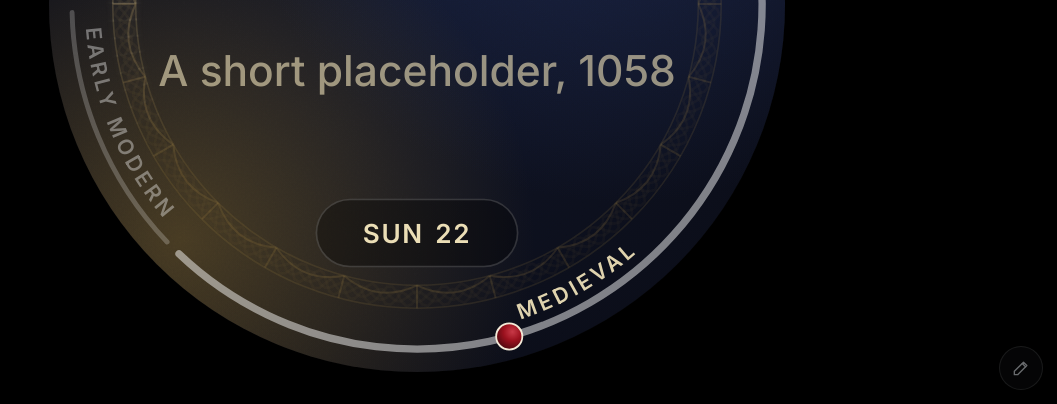
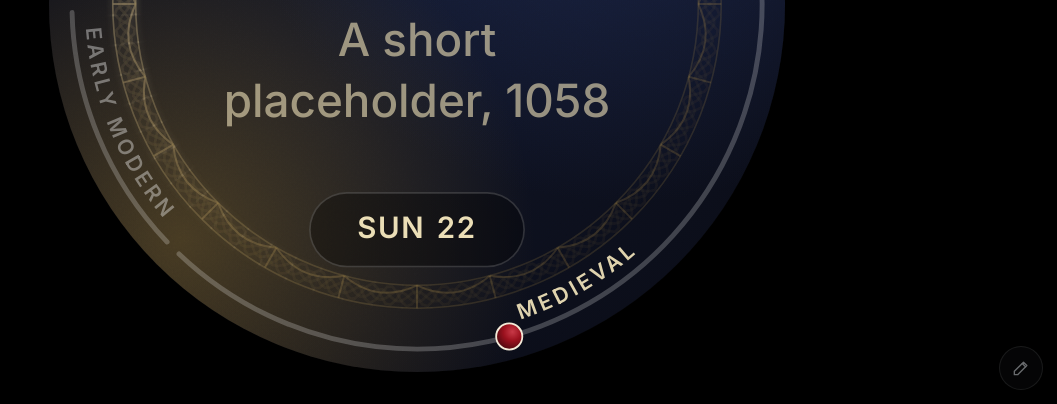
Before and after one commit to ottsme/time_machine, a plain HTML site: page clock/index.html in a window 1280 px wide. Shown: the part 396-800 px from the top of the page, without its empty margins (223-1280 px from the left). Drawn offline with nearby package versions, Linux system fonts and the light colour scheme.

Commit message:
History Clock simulator v2.3 (matches watch face v0.8): stronger friezes, longer glow, 28 px text, larger pill, current era not highlighted
Co-Authored-By: Claude Opus 5.5 <noreply@anthropic.com>
Claude-Session: https://claude.ai/code/session_01RnU3NQzhvnxLPevavADgiX

```diff
--- a/clock/index.html
+++ b/clock/index.html
@@ -42,9 +42,9 @@ body.guides #guides{display:block}
 .comp{position:absolute;display:flex;flex-direction:column;align-items:center;justify-content:center;background:rgba(0,0,0,.32);border:1px solid rgba(255,255,255,.16);font-weight:600;line-height:1.05}
 .comp small{font-size:9px;letter-spacing:1.5px;opacity:.75;font-weight:600}
 .comp b{font-size:16px;font-weight:600}
-.comp.pill{flex-direction:row;gap:7px;border-radius:21px;height:42px;width:124px;font-size:16px;letter-spacing:1px}
-.comp.pill small{font-size:16px;letter-spacing:1px;opacity:1}
-.comp.pill b{font-size:16px}
+.comp.pill{flex-direction:row;gap:7px;border-radius:23px;height:46px;width:132px;font-size:18px;letter-spacing:1px}
+.comp.pill small{font-size:18px;letter-spacing:1px;opacity:1}
+.comp.pill b{font-size:18px}
 #sponsor{position:absolute;left:0;width:450px;text-align:center}
 #sponsor small{display:block;font-size:10px;letter-spacing:1.6px;opacity:.6;font-weight:500}
 #sponsor b{display:block;margin-top:3px;font-size:13px;font-weight:600;opacity:.85}
@@ -152,7 +152,7 @@ body.sheet #sheet{transform:none}
  <div class="pane" id="p-layout"><div id="layoutCtl"></div>
   <div class="row"><button class="btn" id="reset">Reset all</button><button class="btn" id="copy">Copy values</button></div>
   <textarea id="out" readonly aria-label="Current values"></textarea>
-  <p class="hint">History Clock simulator v2.2. Values are kept on this phone.</p>
+  <p class="hint">History Clock simulator v2.3. Values are kept on this phone.</p>
  </div>
  <div class="pane" id="p-review">
   <h3>This year</h3>
@@ -182,16 +182,16 @@ const NS='http://www.w3.org/2000/svg';
 
 /* ---------- tunable values ---------- */
 const DEF={
- accent:'#c9372c', aod:false, bg:true, glow1:0.6, glow2:0.4, grain:0.10, grainScale:0.8, pattern:0.7, fadeMin:10,
- yearFont:'Cormorant Garamond', labelFont:'serif', tick:'none', adPos:'baseline', guides:false, secGlow:true, glowStr:0.7, glowTail:100, eraLabels:true, overflow:true, placeholders:true,
+ accent:'#c9372c', aod:false, bg:true, glow1:0.6, glow2:0.4, grain:0.10, grainScale:0.8, pattern:0.95, fadeMin:10,
+ yearFont:'Cormorant Garamond', labelFont:'serif', tick:'none', adPos:'baseline', guides:false, secGlow:true, glowStr:0.7, glowTail:170, eraLabels:true, overflow:true, placeholders:true,
  trueSize:false, mm:38, pxmm:5.4, fit:0.92,
- yearSize:112, yearY:146, eventY:215, eventSize:26, eventW:340, maxLines:3, statusGap:20,
+ yearSize:112, yearY:146, eventY:211, eventSize:28, eventW:340, maxLines:3, statusGap:20,
  friezeR:186, friezeW:14, textGap:3,
- comps:'pill', pillW:124, pillH:42, pillLift:2, compR:136, compD:66, compGap:60,
+ comps:'pill', pillW:132, pillH:46, pillLift:2, compR:136, compD:66, compGap:60,
  // colours: '' = automatic (follows the era colour drift), otherwise a fixed colour
  c_year:'', c_ad:'', c_event:'', c_status:'', c_bandOn:'', c_bandOff:'#ffffff', c_labOn:'', c_labOff:'#ffffff', c_now:'#ffffff', c_marker:'#f4ead8', markerFill:'#9b111e',
  c_compText:'', c_compBorder:'#ffffff', c_compFill:'#000000',
- o_ad:.45, o_event:1, o_status:.8, o_bandOff:.22, o_bandOn:.48, w_bandOn:4.5, o_labOff:.38, o_now:.75, o_compBorder:.16, o_compFill:.32
+ o_ad:.45, o_event:1, o_status:.8, o_bandOff:.22, o_bandOn:.22, w_bandOn:3, o_labOff:.38, o_now:.75, o_compBorder:.16, o_compFill:.32
 };
 let V={...DEF};
 try{const s=JSON.parse(localStorage.getItem('hc-sim')||'{}');for(const k in s)if(k in DEF)V[k]=s[k];
@@ -200,9 +200,10 @@ try{const s=JSON.parse(localStorage.getItem('hc-sim')||'{}');for(const k in s)if
  if(s._v&&s._v<'1.7'&&s.markerFill==='#9e0303')V.markerFill='#9b111e';
  if(s._v&&s._v<'1.9')Object.assign(V,{pillW:DEF.pillW,pillH:DEF.pillH});
  if(s._v&&s._v<'2.1')Object.assign(V,{eventY:DEF.eventY,eventSize:DEF.eventSize,textGap:DEF.textGap}); // 26 px since v2.1, as on the watch // larger for legibility, as on the watch // ruby // Galaxy Watch Ultra: 1.5-inch screen, about 38 mm
+ if(s._v&&s._v<'2.3')Object.assign(V,{pattern:DEF.pattern,glowTail:DEF.glowTail,eventY:DEF.eventY,eventSize:DEF.eventSize,pillW:DEF.pillW,pillH:DEF.pillH,o_bandOn:DEF.o_bandOn,w_bandOn:DEF.w_bandOn}); // v2.3 = watch face v0.8: stronger friezes, longer glow, 28 px text, larger pill, current era not highlighted
  if(s._v&&s._v<'1.5')Object.assign(V,{tick:'none',comps:'pill',yearY:DEF.yearY,eventY:DEF.eventY,eventW:DEF.eventW,statusGap:DEF.statusGap});}catch(e){}
 const rgba=(h,o)=>{const [r,g,b]=hex(h);return `rgba(${r},${g},${b},${o})`;};
-function save(){try{localStorage.setItem('hc-sim',JSON.stringify({...V,_v:'2.1'}));}catch(e){}}
+function save(){try{localStorage.setItem('hc-sim',JSON.stringify({...V,_v:'2.3'}));}catch(e){}}
 
 /* ---------- time ---------- */
 let live=true, manualIdx=0, ff=0;
```
